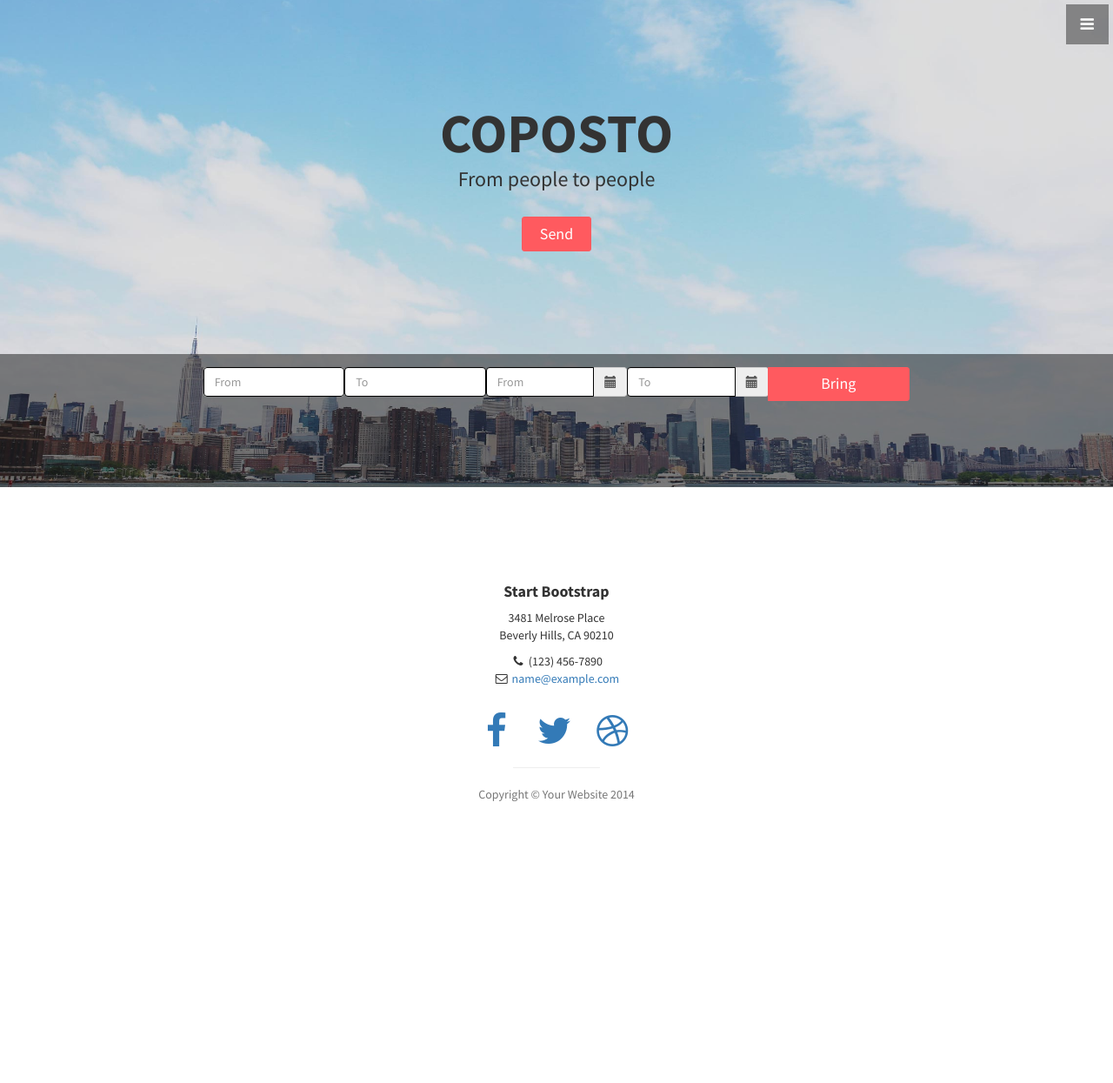
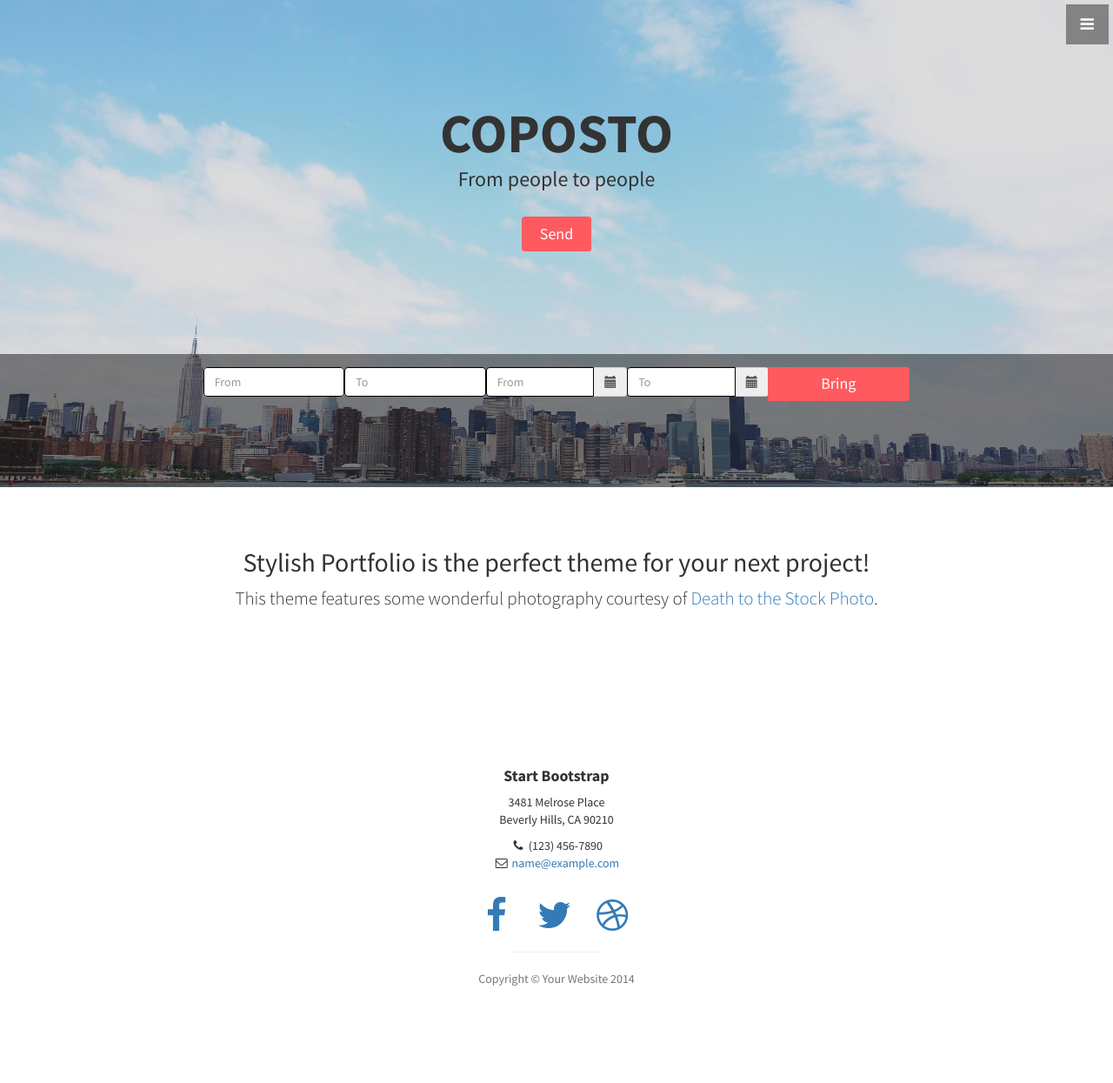
Before and after one commit to unistcse421/Coposto, a Django app: template coposto/templates/index.html in a window 1280 px wide. Shown: the whole page at 87% size. Before the commit the page ends 922 px from the top, so only its background shows below. Run offline with Django 3.2, Linux system fonts and the light colour scheme; the template is opened without the code that fills it, so the values that code supplies are empty; some libraries are stand-ins or nearby versions.

```diff
--- a/coposto/templates/index.html
+++ b/coposto/templates/index.html
@@ -122,7 +122,19 @@
     </header>
 
 
-
+    <!-- About -->
+    <section id="about" class="about">
+        <div class="container">
+            <div class="row">
+                <div class="col-lg-12 text-center">
+                    <h2>Stylish Portfolio is the perfect theme for your next project!</h2>
+                    <p class="lead">This theme features some wonderful photography courtesy of <a target="_blank" href="http://join.deathtothestockphoto.com/">Death to the Stock Photo</a>.</p>
+                </div>
+            </div>
+            <!-- /.row -->
+        </div>
+        <!-- /.container -->
+    </section>
 
 
     <!-- Footer -->
--- /dev/null
+++ b/head/forms.py
@@ -0,0 +1,4 @@
+from django import forms
+
+class NameForm(forms.Form):
+    your_name = forms.CharField(label='Your name', max_length=100)
--- a/head/views.py
+++ b/head/views.py
@@ -4,5 +4,5 @@ from django.shortcuts import render_to_response
 
 def index(request):
     # latest_question_list = Question.objects.order_by('-pub_date')[:5]
-    # context = {'latest_question_list': latest_question_list}
-    return render_to_response('index.html')
+    context = {'latest_question_list': latest_question_list}
+    return render(request, 'index.html', context)
```
Also changed, not shown: 4 other files.
